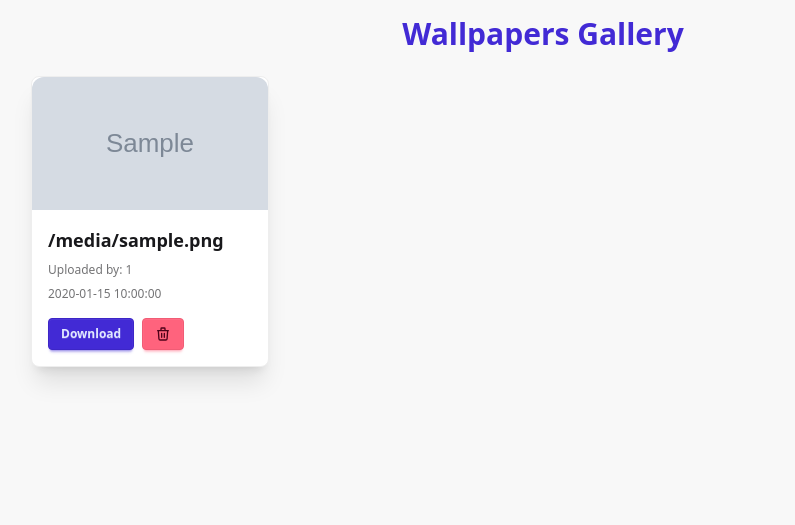
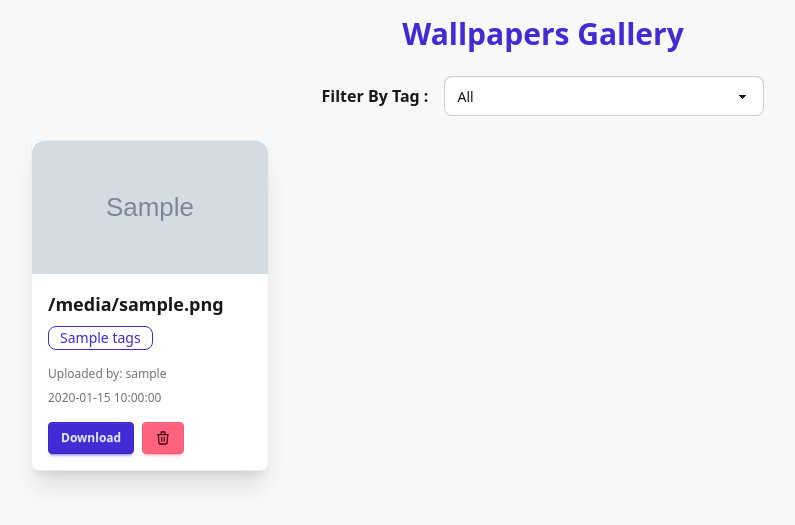
Before and after one commit to SpreadSheets600/PoraHobeBot, a Flask app: template templates/wallpapers.html in a window 1280 px wide. Shown: the part 80-605 px from the top of the page, without its empty margins (97-892 px from the left). Run offline with Flask 3, Linux system fonts and the light colour scheme; the template is opened without the code that fills it: most values are stand-ins (such as "Sample title", 1, 10 or a date in 2020); grey boxes marked "Sample" are stand-in pictures; style sheets or scripts are compiled from the project's sources; parts of the project's set-up code (start-up, migrations or seed data) failed here and were passed over.

Commit message:
Add tag filtering and uploader information to wallpapers gallery

```diff
--- a/templates/wallpapers.html
+++ b/templates/wallpapers.html
@@ -12,6 +12,15 @@
   {% include '_navbar.html' %}
   <div class="max-w-5xl mx-auto">
     <h2 class="text-3xl font-bold text-primary mb-6 text-center">Wallpapers Gallery</h2>
+    <form method="get" class="mb-6 flex flex-wrap gap-2 justify-center items-center">
+      <label for="tag-filter" class="font-semibold mr-2">Filter By Tag :</label>
+      <select name="tag" id="tag-filter" class="select select-bordered rounded-lg" onchange="this.form.submit()">
+        <option value="">All</option>
+        {% for tag in wallpaper_tags %}
+        <option value="{{ tag }}" {% if selected_tag == tag %}selected{% endif %}>{{ tag }}</option>
+        {% endfor %}
+      </select>
+    </form>
     {% if wallpapers %}
     <!-- Responsive grid for wallpapers -->
     <div class="grid grid-cols-1 sm:grid-cols-2 md:grid-cols-3 lg:grid-cols-4 gap-6">
@@ -23,7 +32,8 @@
         </figure>
         <div class="card-body p-4">
           <h3 class="card-title text-lg font-semibold">{{ wallpaper.filename }}</h3>
-          <p class="text-xs opacity-60">Uploaded by: {{ wallpaper.user_id }}</p>
+          <span class="badge badge-outline badge-primary mb-2">{{ wallpaper.tags }}</span>
+          <p class="text-xs opacity-60">Uploaded by: {{ wallpaper.user_name if wallpaper.user_name else wallpaper.user_id }}</p>
           <p class="text-xs opacity-60">{{ wallpaper.timestamp }}</p>
           <div class="flex items-center mt-2">
             <a href="{{ wallpaper.file_url }}" class="btn btn-primary btn-sm mr-2" download>Download</a>
```
